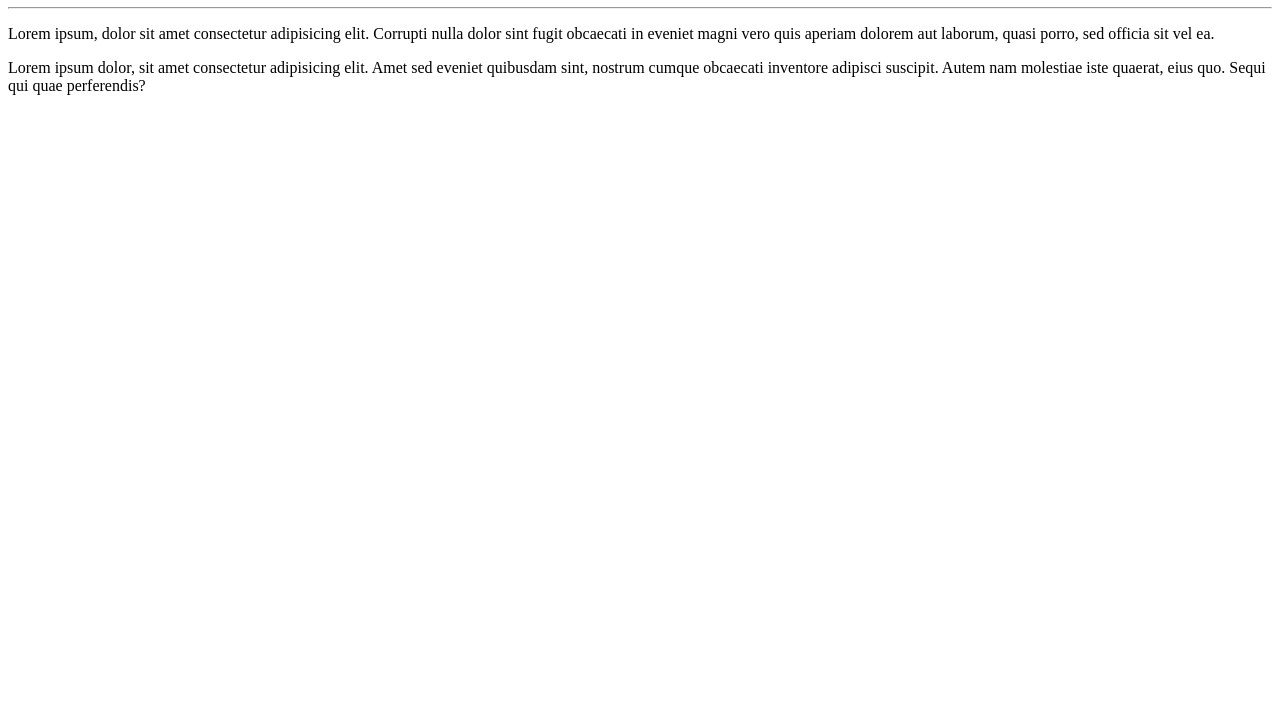
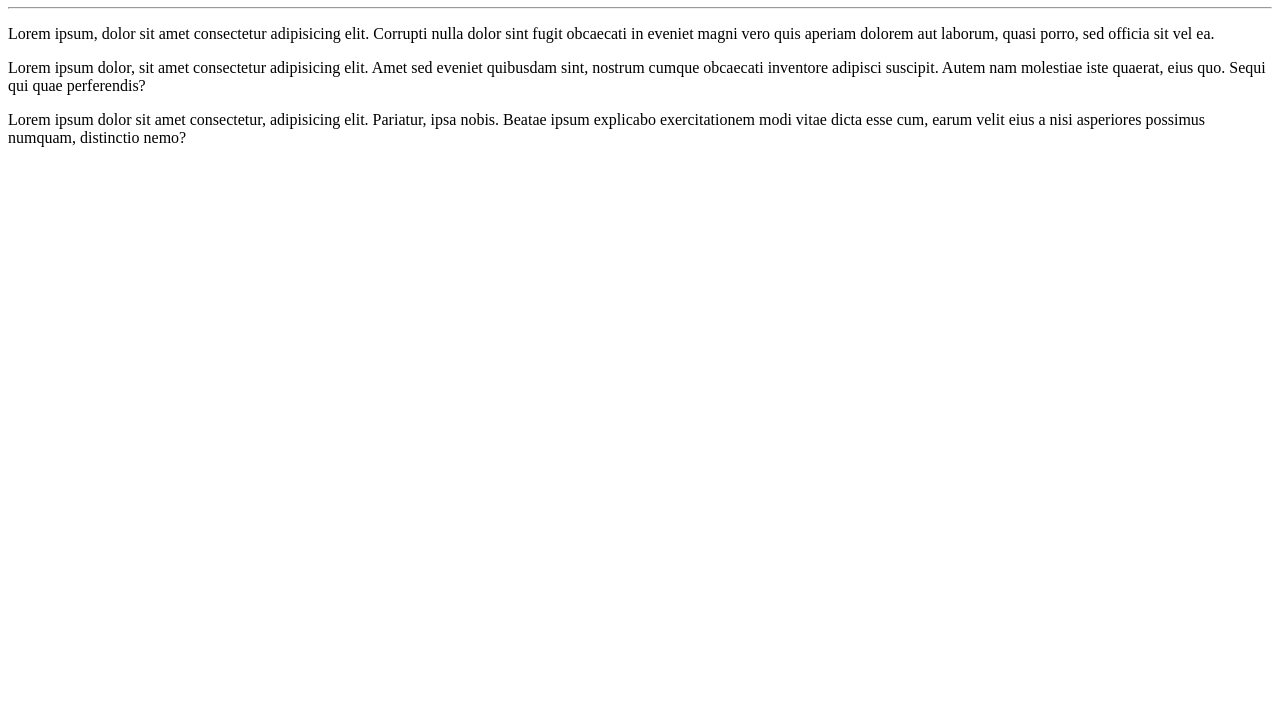
Before and after one commit to Azevedo109/Ola-Mundo, a plain HTML site: page site-exemplo/index.html in a window 1280 px wide. Shown: the part 73-800 px from the top of the page. Drawn offline with Linux system fonts and the light colour scheme.

Commit message:
adicionei um paragrafo

```diff
--- a/site-exemplo/index.html
+++ b/site-exemplo/index.html
@@ -16,6 +16,9 @@
         inventore adipisci suscipit. Autem nam molestiae iste quaerat,
         eius quo. Sequi qui quae perferendis?</p>
 
+    <p>Lorem ipsum dolor sit amet consectetur, adipisicing elit. Pariatur, ipsa nobis. Beatae ipsum explicabo exercitationem modi vitae dicta esse cum, earum velit eius a nisi asperiores possimus numquam, distinctio nemo?</p>
+
+
 
 </body>
 </html>
```
